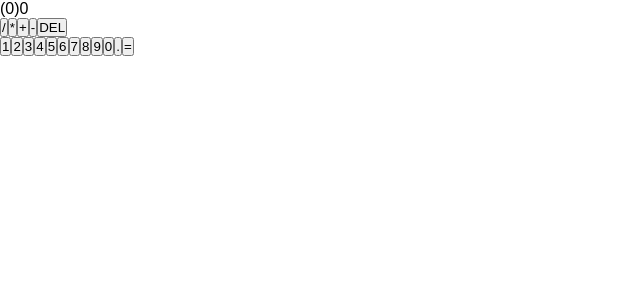
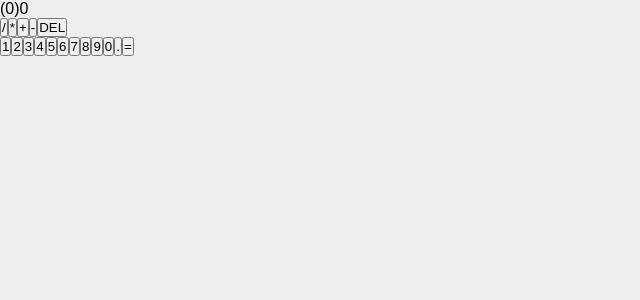
Before and after one commit to Lamtammy1515/react_calculator, a React (Create React App) app: page / in a window 1280 px wide. Shown: the top 300 px of the page, without its empty margins (0-640 px from the left). Built offline with nearby package versions, Linux system fonts and the light colour scheme.

Commit message:
setting background color

```diff
--- a/src/index.css
+++ b/src/index.css
@@ -11,3 +11,7 @@
   box-sizing: border-box;
   font-family: 'Fira Sans', sans-serif;
 }
+
+body {
+  background-color: var(--light);
+}
```
